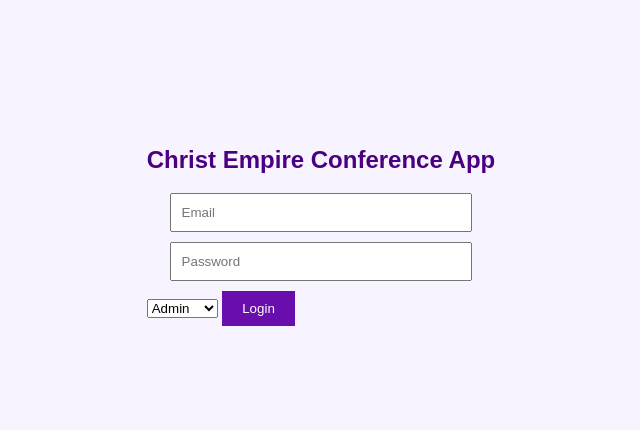
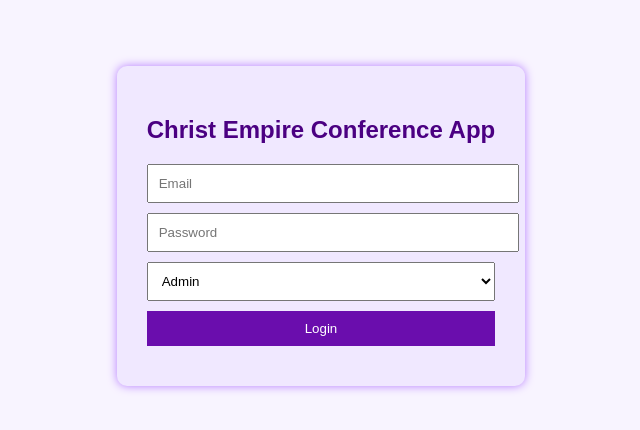
Before and after one commit to francis1414/Christempireapp, a plain HTML site: page frontend/login.html in a window 1280 px wide. Shown: the part 182-612 px from the top of the page, without its empty margins (319-959 px from the left). Drawn offline with Linux system fonts and the light colour scheme.

Commit message:
Update styles.css

```diff
--- a/frontend/styles.css
+++ b/frontend/styles.css
@@ -105,3 +105,23 @@ button:hover {
   border-radius: 5px;
   cursor: pointer;
 }
+.login-container {
+  max-width: 400px;
+  margin: 100px auto;
+  padding: 30px;
+  background: #f0e8ff;
+  border-radius: 10px;
+  box-shadow: 0 0 10px #b67cff;
+  text-align: center;
+}
+.login-container h2 {
+  color: #4b0082;
+}
+.login-container input,
+.login-container select,
+.login-container button {
+  display: block;
+  width: 100%;
+  margin: 10px 0;
+  padding: 10px;
+}
```
